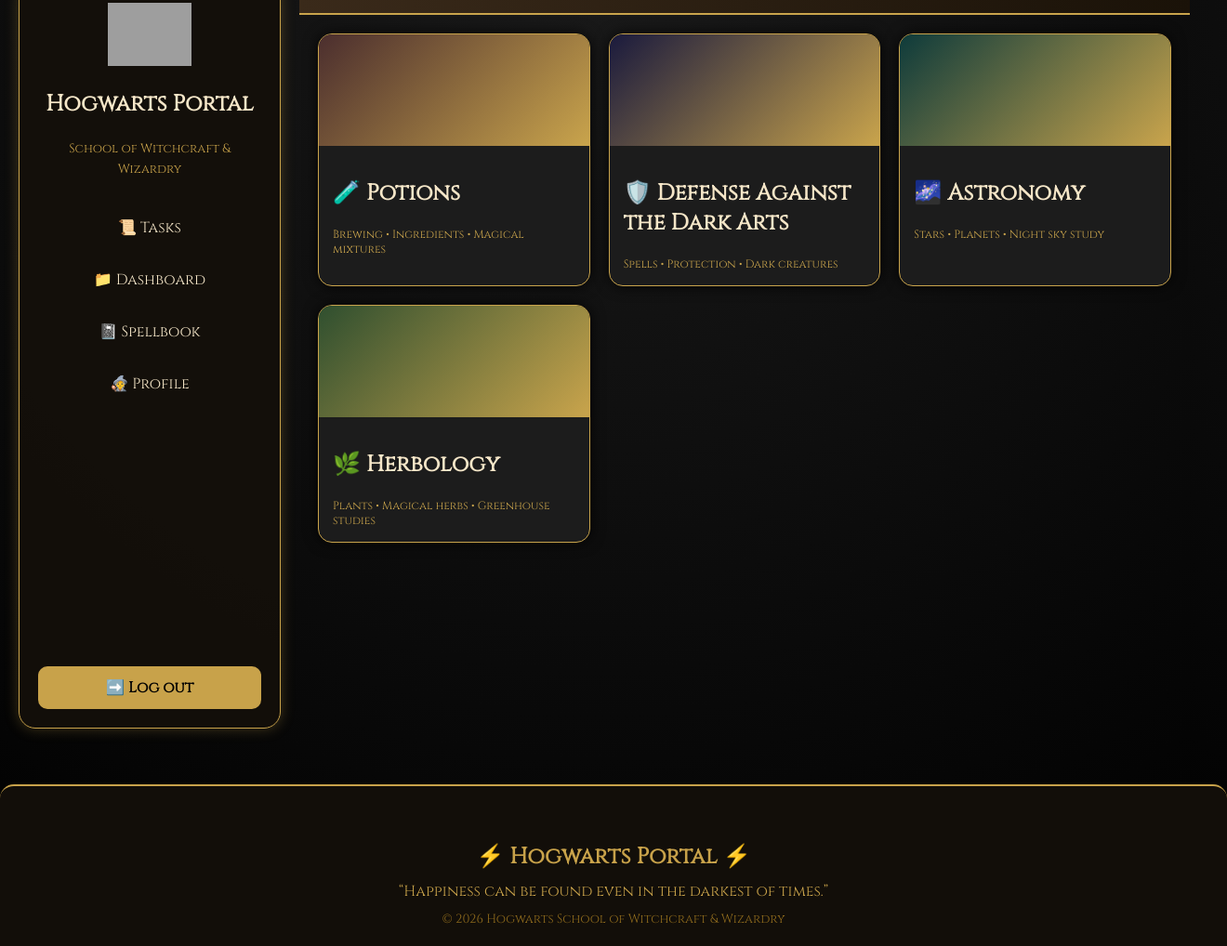
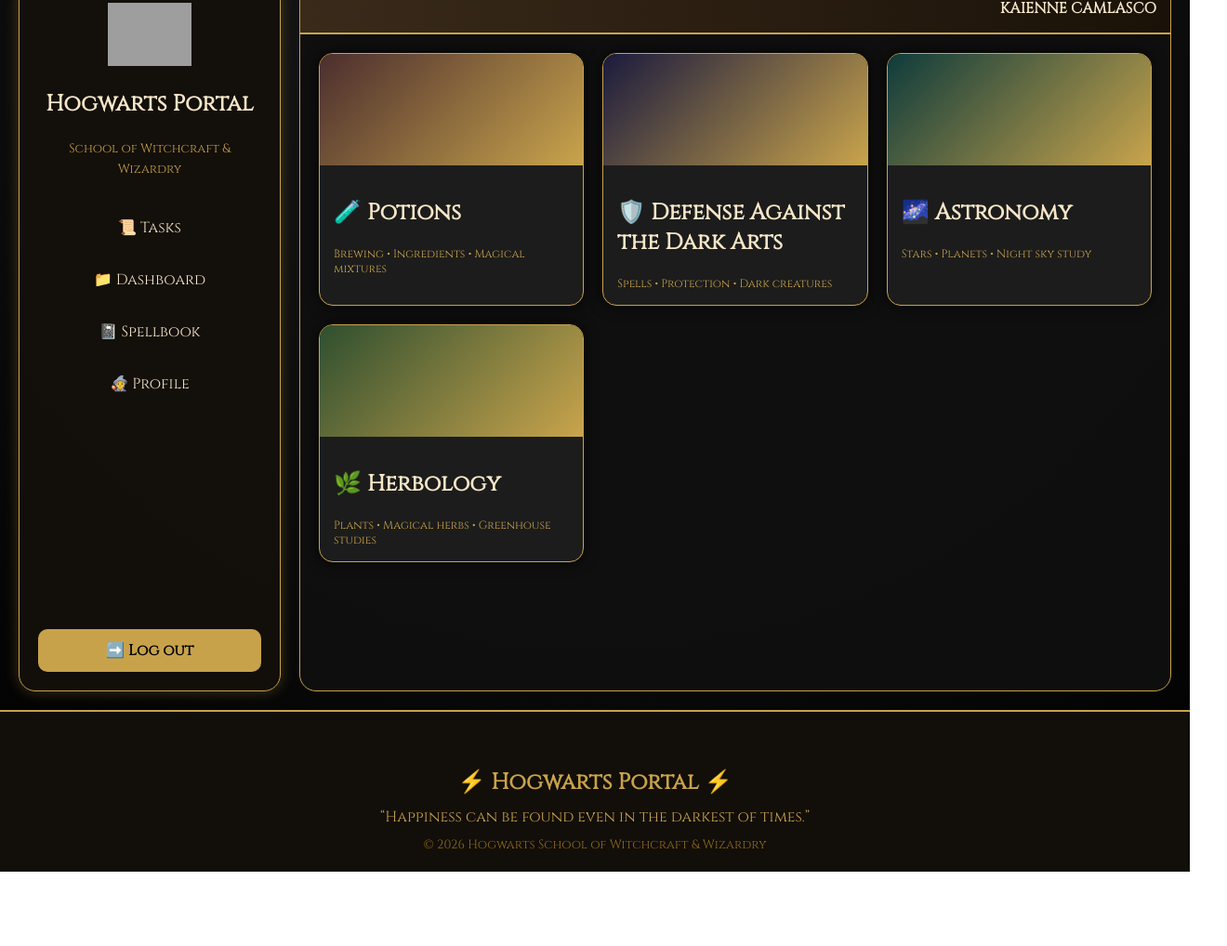
Before and after one commit to KayesGayas/Fairview_ICT9Emerald_Q4Project_Group3, a plain HTML site: page notebooks.html in a window 1280 px wide. Shown: the part 38-1056 px from the top of the page at 93% size, 1320 px wide, since content can reach past the window. After the commit the page ends 976 px from the top, so only its background shows below. Drawn offline with Linux system fonts and the light colour scheme; grey boxes are pictures that could not be loaded.

Commit message:
Update notebooks.html

```diff
--- a/notebooks.html
+++ b/notebooks.html
@@ -15,8 +15,14 @@
 }
 
 /* MAIN LAYOUT */
+.wrapper {
+    min-height: 100vh;
+    display: flex;
+}
+
 .container {
     display: flex;
+    flex: 1;
 }
 
 /* SIDEBAR */
@@ -28,7 +34,6 @@
     background: rgba(20, 15, 10, 0.95);
     border: 1px solid #c8a24a;
     box-shadow: 0 0 15px rgba(200,162,74,0.3);
-    height: calc(100vh - 40px);
     display: flex;
     flex-direction: column;
     justify-content: space-between;
@@ -81,9 +86,19 @@
     background: #e0bb5c;
 }
 
+/* RIGHT SIDE */
+.right-side {
+    flex: 1;
+    margin: 20px 20px 20px 0;
+}
+
 /* MAIN */
 .main {
-    flex: 1;
+    border-radius: 18px;
+    overflow: hidden;
+    border: 1px solid #c8a24a;
+    background: rgba(15, 15, 15, 0.95);
+    min-height: calc(100vh - 40px);
 }
 
 /* TOPBAR */
@@ -149,16 +164,16 @@
     background: linear-gradient(135deg, #2f4f2f, #c9a44c);
 }
 
+/* FOOTER */
 .footer {
     background: rgba(20, 15, 10, 0.95);
     border-top: 2px solid #c8a24a;
     color: #c8a24a;
     text-align: center;
     padding: 20px;
-    margin-top: 40px;
-    border-radius: 15px 15px 0 0;
     font-family: 'Cinzel', serif;
     width: 100%;
+    box-sizing: border-box;
 }
 
 .footer h5 {
@@ -176,11 +191,12 @@
     margin-top: 10px;
     color: #8f6b1d;
 }
-
 </style>
 </head>
 
 <body>
+
+<div class="wrapper">
 
     <div class="container">
 
@@ -205,7 +221,10 @@
 
         </div>
 
+        <!-- RIGHT SIDE -->
+        <div class="right-side">
 
+            <!-- MAIN -->
             <div class="main">
 
                 <div class="topbar">
@@ -252,12 +271,11 @@
 
         </div>
 
-<script>
-function openSubject(subject) {
-    alert("You opened " + subject + " 📖✨");
-}
-</script>
+    </div>
 
+</div>
+
+<!-- FOOTER -->
 <footer class="footer">
 
     <h5>⚡ Hogwarts Portal ⚡</h5>
@@ -272,6 +290,11 @@
 
 </footer>
 
+<script>
+function openSubject(subject) {
+    alert("You opened " + subject + " 📖✨");
+}
+</script>
 
 </body>
 </html>
```
Lines whose indentation alone changed are shown as unchanged.
